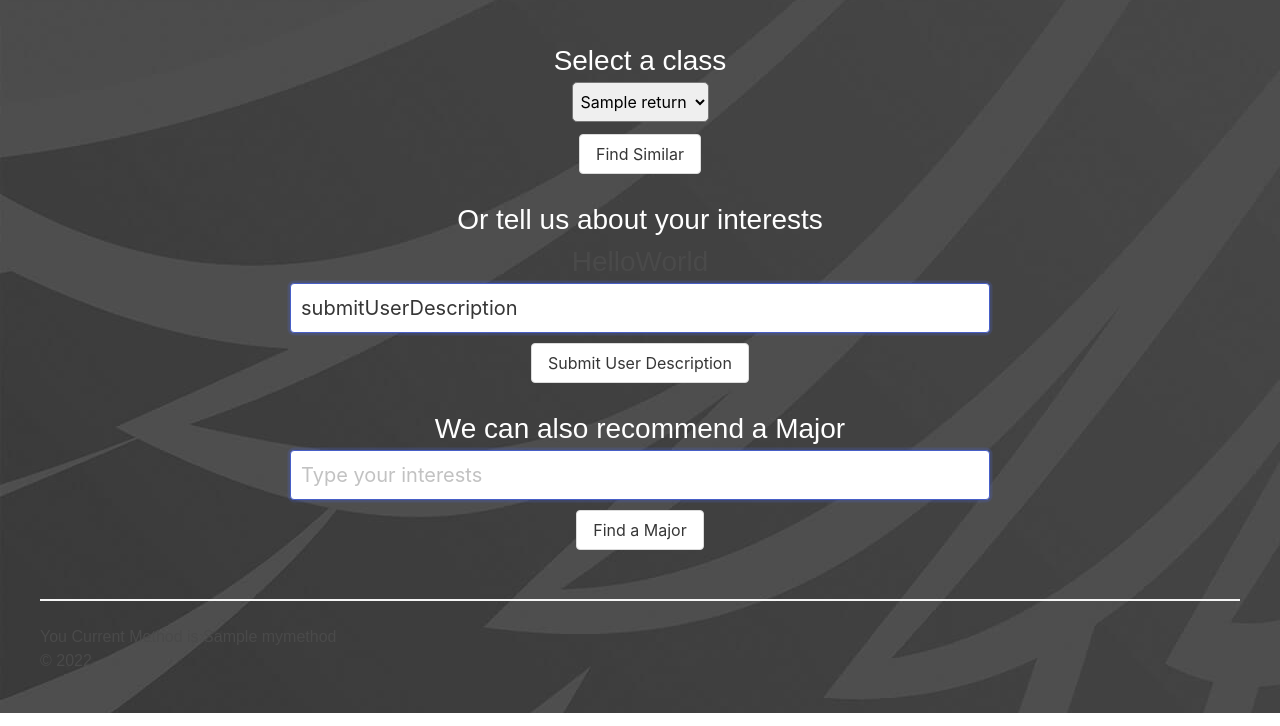
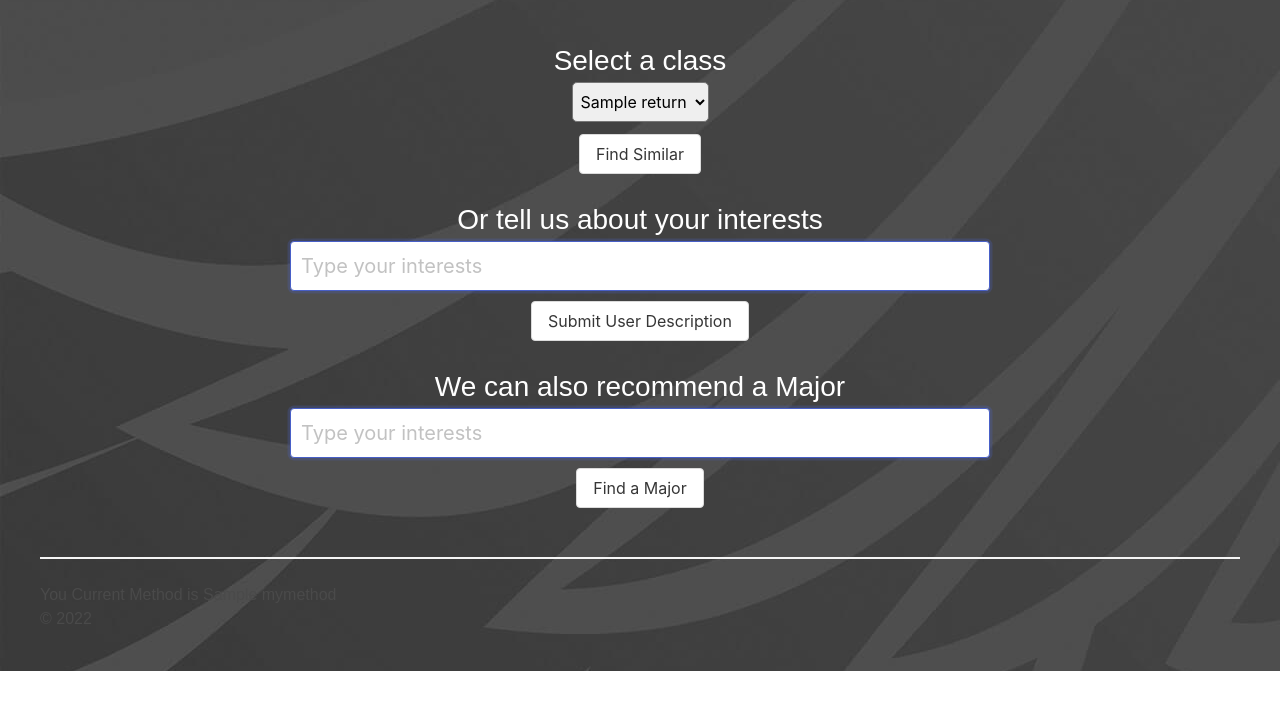
Before and after one commit to DJT777/LinguisAquilis, a Flask app: template templates/findcourses.html in a window 1280 px wide. Shown: the part 54-780 px from the top of the page. Run offline with Flask 2, Linux system fonts and the light colour scheme; the template is opened without the code that fills it: most values are stand-ins (such as "Sample title", 1, 10 or a date in 2020); parts of the project's set-up code (start-up, migrations or seed data) failed here and were passed over; some libraries are stand-ins or nearby versions.

Commit message:
Refactored Code

```diff
--- a/main.py
+++ b/main.py
@@ -94,6 +94,7 @@ def findcourses():
                 # get form data
                 data = []
                 user_description = request.form['userInputDescription']
+                print("User Description:" +user_description)
                 user_description_embedding = create_embeddings(user_description)
                 p = hnswlib.Index(space='cosine', dim=512)
                 p.load_index("./notebooks/index.bin")
@@ -103,8 +104,8 @@ def findcourses():
                 for index in labels_to_return:
                     recommendations_user_text.append(class_data[index])
                     print(class_data[index])
-                # print(labels_to_return)
-                #print(recommendations_user_text)
+                print(labels_to_return)
+                print(recommendations_user_text)
                 return render_template('results.html', returnList=recommendations_user_text)
             if request.form['submitButton'] == "Find Similar":
                 print("SELECTED CLASS:" + request.form['selectClass'])
--- a/static/styles.css
+++ b/static/styles.css
@@ -44,6 +44,7 @@ label {
 }
 .my-title {
   color: white;
+  display: block;
 }
 ul {
   list-style-type: none;
--- a/templates/findcourses.html
+++ b/templates/findcourses.html
@@ -24,16 +24,21 @@ content %}
     <form method="POST">
       <label class="my-title" for="userInterests"
         >Or tell us about your interests</label
-      ><br /><h1>HelloWorld</h1>
+      >
       <input
         class="input is-medium is-focused"
         type="text"
         id="userInputDescription"
         name="userInputDescription"
-        value="submitUserDescription"
         placeholder="Type your interests"
       /><br />
-      <input formmethod="POST" type="submit" name="submitButton" value="Submit User Description" class="button" />
+      <input
+        formmethod="POST"
+        type="submit"
+        name="submitButton"
+        value="Submit User Description"
+        class="button"
+      />
     </form>
   </div>
 </section>
@@ -42,7 +47,7 @@ content %}
     <form method="POST">
       <label class="my-title" for="userInterests"
         >We can also recommend a Major</label
-      ><br />
+      >
       <input
         class="input is-medium is-focused"
         type="text"
```
Also changed, not shown: app.txt (renamed from app.py).
